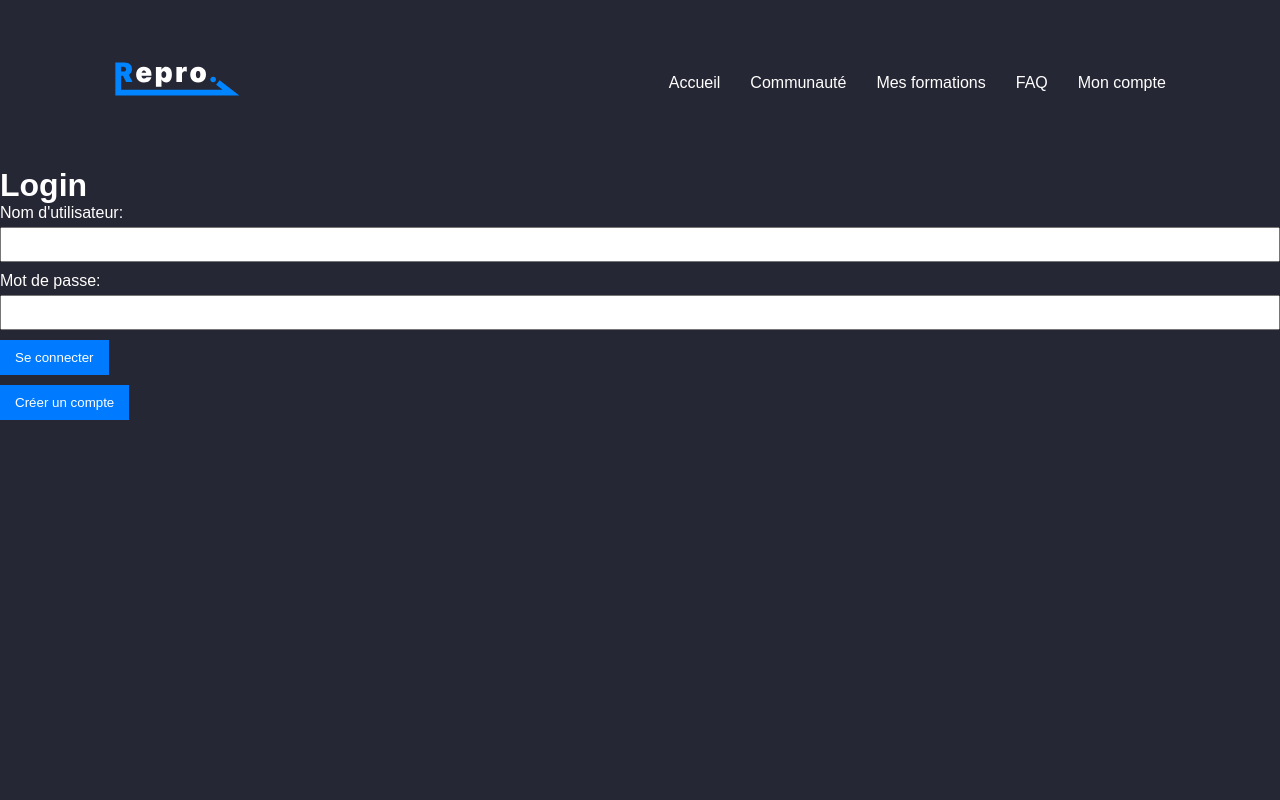
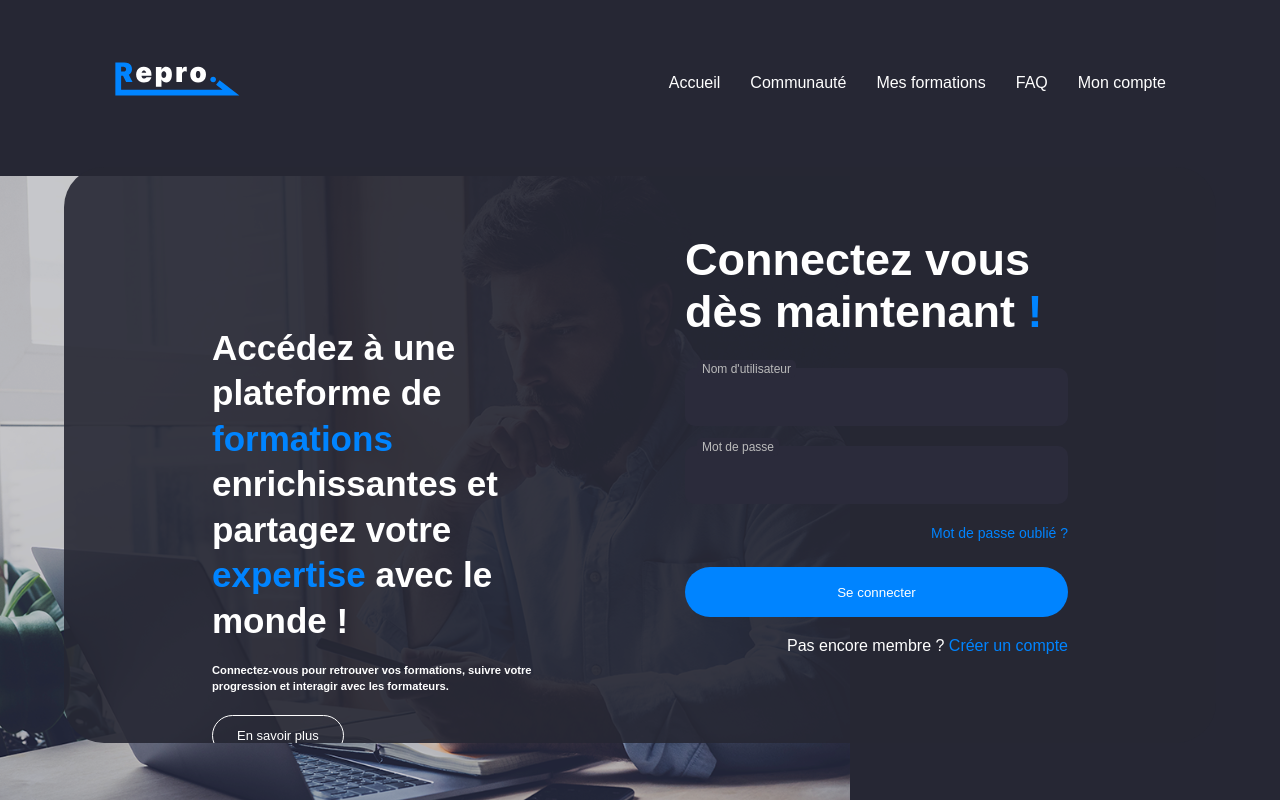
Before and after one commit to Usannazcedric/RePro, a Vue app in the folder repro-website/: page /login in a window 1280 px wide. Built offline with nearby package versions, Linux system fonts and the light colour scheme; the HTML template or start-up script is replaced by a standard one; a web font is replaced by a local one.

Commit message:
update login page

```diff
--- a/repro-website/src/views/LoginView.vue
+++ b/repro-website/src/views/LoginView.vue
@@ -1,86 +1,338 @@
 <template>
-    <div>
-      <h1>Login</h1>
-      <form @submit.prevent="login">
-        <div>
-          <label for="username">Nom d'utilisateur:</label>
-          <input type="text" id="username" v-model="username" required>
+    <img
+      src="../../public/background-register.svg"
+      alt="Background"
+      class="background-image"
+    />
+    <div class="login-wrapper">
+      <div class="login-container">
+        <div class="left-section">
+            <div class="title-left">
+                <h1>
+                    Accédez à une plateforme de <span class="blue-exclamation">formations</span> enrichissantes et<br />
+                    partagez votre <span class="blue-exclamation">expertise</span> avec le monde !
+                </h1>
+                </div>
+                <h2 class="little-text">
+                Connectez-vous pour retrouver vos formations, suivre votre progression et interagir avec les formateurs.
+                </h2>
+          <div class="buttons">
+            <button class="outlined">En savoir plus</button>
+          </div>
         </div>
-        <div>
-          <label for="password">Mot de passe:</label>
-          <input type="password" id="password" v-model="password" required>
+        <div class="right-section">
+          <h1>
+            Connectez vous dès maintenant <span class="blue-exclamation">!</span>
+          </h1>
+          <form @submit.prevent="login">
+            <div class="input-container">
+              <label for="username">Nom d'utilisateur</label>
+              <input type="text" id="username" v-model="username" required />
+            </div>
+            <div class="input-container">
+              <label for="password">Mot de passe</label>
+              <input type="password" id="password" v-model="password" required />
+            </div>
+            <div class="forgot-password">
+              <a href="/recoverpassword">Mot de passe oublié ?</a>
+            </div>
+            <button type="submit" class="submit-button">Se connecter</button>
+          </form>
+          <div class="login-link">
+            <span>Pas encore membre ? <a @click="redirectToRegister">Créer un compte</a></span>
+          </div>
         </div>
-        <div>
-          <button type="submit">Se connecter</button>
-        </div>
-      </form>
-      <div>
-        <button @click="redirectToRegister">Créer un compte</button>
       </div>
     </div>
   </template>
+
 
   <script>
   export default {
     data() {
       return {
-        username: '',
-        password: ''
+        username: "",
+        password: "",
       };
     },
     methods: {
       async login() {
         try {
-          const response = await fetch('http://localhost:1337/api/auth/local', {
-            method: 'POST',
+          const response = await fetch("http://localhost:1337/api/auth/local", {
+            method: "POST",
             headers: {
-              'Content-Type': 'application/json'
+              "Content-Type": "application/json",
             },
             body: JSON.stringify({
               identifier: this.username,
-              password: this.password
-            })
+              password: this.password,
+            }),
           });
           if (response.ok) {
             const data = await response.json();
-            localStorage.setItem('token', data.jwt);
-            window.location.href = '/profile';
+            localStorage.setItem("token", data.jwt);
+            window.location.href = "/profile";
           } else {
             const errorData = await response.json();
             console.error(`Erreur lors de la connexion: ${errorData.message}`);
           }
         } catch (error) {
-          console.error('Erreur:', error);
+          console.error("Erreur:", error);
         }
       },
       redirectToRegister() {
-        window.location.href = '/register';
-      }
+        window.location.href = "/register";
+      },
+    },
+  };
+  </script>
+
+  <style scoped>
+    .forgot-password {
+    text-align: right;
+    margin-top: 5px;
+    margin-bottom: 25px;
+  }
+
+  .forgot-password a {
+    color: #0084ff;
+    text-decoration: none;
+    font-size: 14px;
+  }
+
+  .forgot-password a:hover {
+    text-decoration: underline;
+  }
+  .free-trial {
+    font-size: 1.3em;
+    margin-bottom: 20px;
+  }
+
+  .little-text {
+    font-size: 0.7em;
+    line-height: 1.4;
+    margin-top: -20px;
+  }
+
+  .title-left h1 {
+    font-size: 35px;
+    line-height: 1.3;
+    margin-top: 10px;
+  }
+
+  h1 {
+    color: white;
+    font-size: 45px;
+    margin-bottom: 30px;
+  }
+
+  .login-wrapper {
+    display: flex;
+    justify-content: center;
+    align-items: center;
+  }
+
+  .login-container {
+    display: flex;
+    width: 90vw;
+    height: 72vh;
+    border-radius: 40px;
+    background-color: rgba(38, 39, 52, 0.9);
+    position: relative;
+    overflow: hidden;
+    padding: 128px;
+  }
+
+  .background-image {
+    position: absolute;
+    bottom: 0;
+    left: 0;
+    width: 850px;
+    height: auto;
+    z-index: -1;
+    opacity: 0.8;
+  }
+
+  .left-section {
+    width: calc(50% - 8px);
+    padding: 20px;
+    display: flex;
+    flex-direction: column;
+    justify-content: flex-start;
+  }
+
+  .buttons {
+    margin-top: 20px;
+    display: flex;
+    gap: 10px;
+  }
+
+  .buttons button {
+    padding: 12px 24px;
+    font-size: 16px;
+    border-radius: 30px;
+    cursor: pointer;
+    transition: all 0.3s ease;
+  }
+
+  .buttons .outlined {
+    background-color: transparent;
+    border: 1px solid white;
+    color: white;
+    font-size: 13px;
+  }
+
+  .buttons .filled {
+    background-color: #0084ff;
+    color: white;
+    border: none;
+    font-size: 13px;
+  }
+
+  .buttons .filled:hover {
+    background-color: #007bff;
+    box-shadow: 0 0 10px #007bff;
+  }
+
+  .buttons .outlined:hover {
+    background-color: rgba(255, 255, 255, 0.1);
+  }
+
+  .right-section {
+    margin-left: 50px;
+    display: flex;
+    flex-direction: column;
+    justify-content: center;
+    width: calc(50% - 8px);
+    padding: 20px;
+  }
+
+  .left-section p {
+    font-size: 20px;
+  }
+
+  .input-container {
+    background-color: #2b2b3b;
+    padding: 10px;
+    border-radius: 10px;
+    display: flex;
+    align-items: center;
+    width: 100%;
+    color: #bbb;
+    position: relative;
+    margin-bottom: 20px;
+    border: 2px solid transparent;
+    transition: border 0.3s ease-in-out, box-shadow 0.3s ease-in-out;
+  }
+
+  .input-container:focus-within {
+    border: 2px solid #0084ff;
+    box-shadow: 0 0 8px rgba(0, 132, 255, 0.8);
+  }
+
+  .input-container label {
+    font-size: 12px;
+    position: absolute;
+    top: -10px;
+    left: 10px;
+    background-color: #2b2b3b;
+    padding: 2px 5px;
+    border-radius: 5px;
+  }
+
+  .blue-exclamation {
+    color: #0084ff;
+  }
+
+  .input-container input {
+    background: transparent;
+    border: none;
+    color: white;
+    font-size: 16px;
+    outline: none;
+    flex-grow: 1;
+    padding: 8px;
+  }
+
+  button.submit-button {
+    width: 100%;
+    height: 50px;
+    background-color: #0084ff;
+    color: white;
+    border: none;
+    border-radius: 40px;
+    cursor: pointer;
+    margin-top: 10px;
+    display: flex;
+    justify-content: center;
+    align-items: center;
+  }
+
+  button.submit-button:hover {
+    background-color: #007bff;
+    box-shadow: 0 0 10px #007bff;
+  }
+
+  .login-link {
+    text-align: right;
+    margin-top: 20px;
+  }
+
+  .login-link a {
+    color: #0084ff;
+    cursor: pointer;
+    text-decoration: none;
+  }
+
+  .login-link a:hover {
+    text-decoration: underline;
+  }
+
+  @media (max-width: 768px) {
+    .login-container {
+      flex-direction: column;
+      padding: 20px;
+      height: auto;
+      border-radius: 20px;
+    }
+
+    .left-section {
+      display: none;
+    }
+
+    .left-section,
+    .right-section {
+      width: 100%;
+      padding: 10px;
+      margin-left: 0;
+    }
+
+    .title-left h1 {
+      font-size: 24px;
+    }
+
+    h1 {
+      font-size: 30px;
+    }
+
+    .little-text {
+      font-size: 0.6em;
+    }
+
+    .buttons {
+      flex-direction: column;
+      gap: 5px;
+    }
+
+    .background-image {
+      width: 100%;
+      height: auto;
+      object-fit: cover;
+    }
+
+    .login-link {
+      text-align: center;
+      margin-top: 20px;
     }
   }
-  </script>
-
-  <style>
-    div {
-      margin-bottom: 10px;
-    }
-    label {
-      display: block;
-      margin-bottom: 5px;
-    }
-    input {
-      width: 100%;
-      padding: 8px;
-      box-sizing: border-box;
-    }
-    button {
-      padding: 10px 15px;
-      background-color: #007BFF;
-      color: white;
-      border: none;
-      cursor: pointer;
-    }
-    button:hover {
-      background-color: #0056b3;
-    }
   </style>
```
